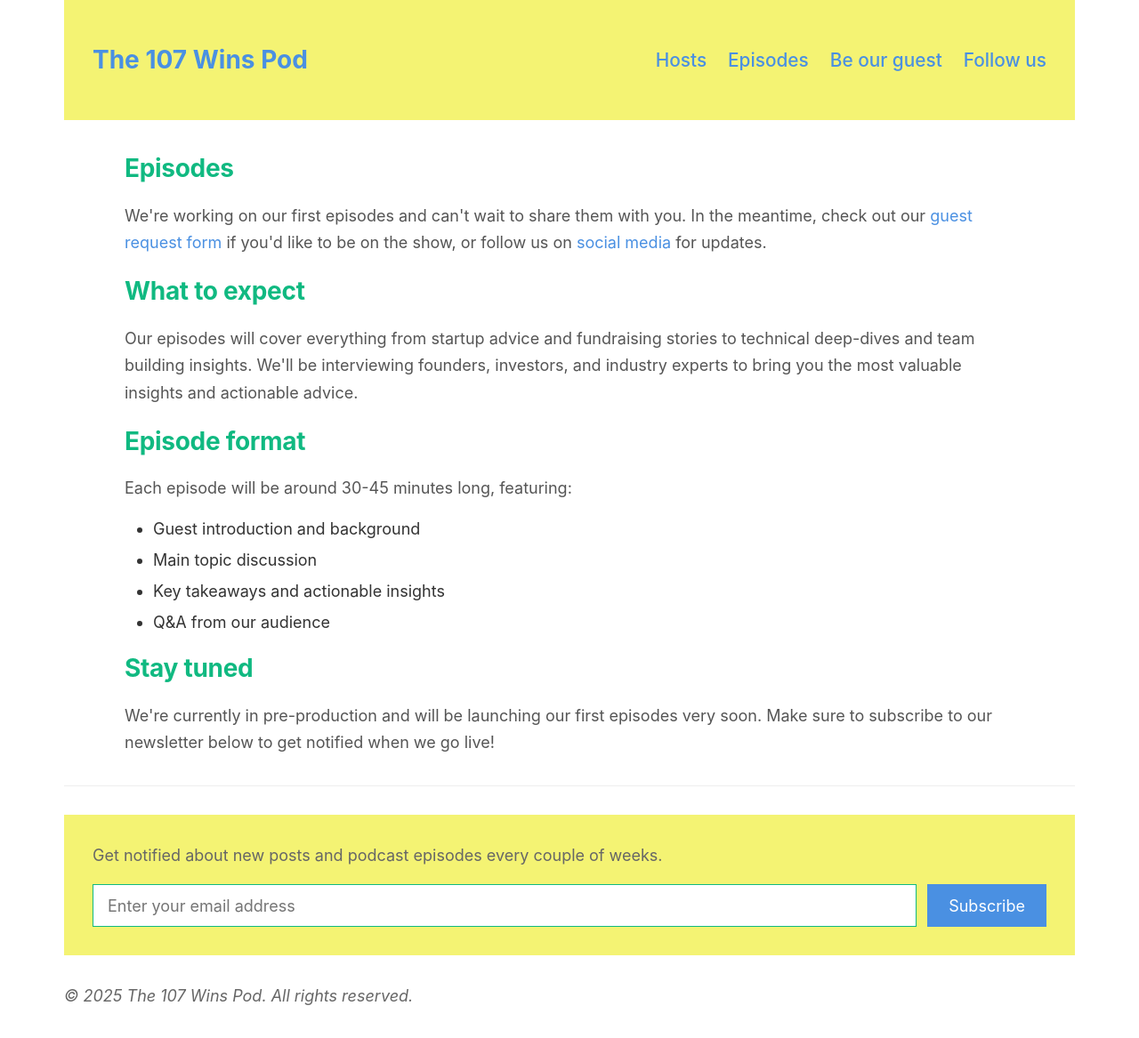
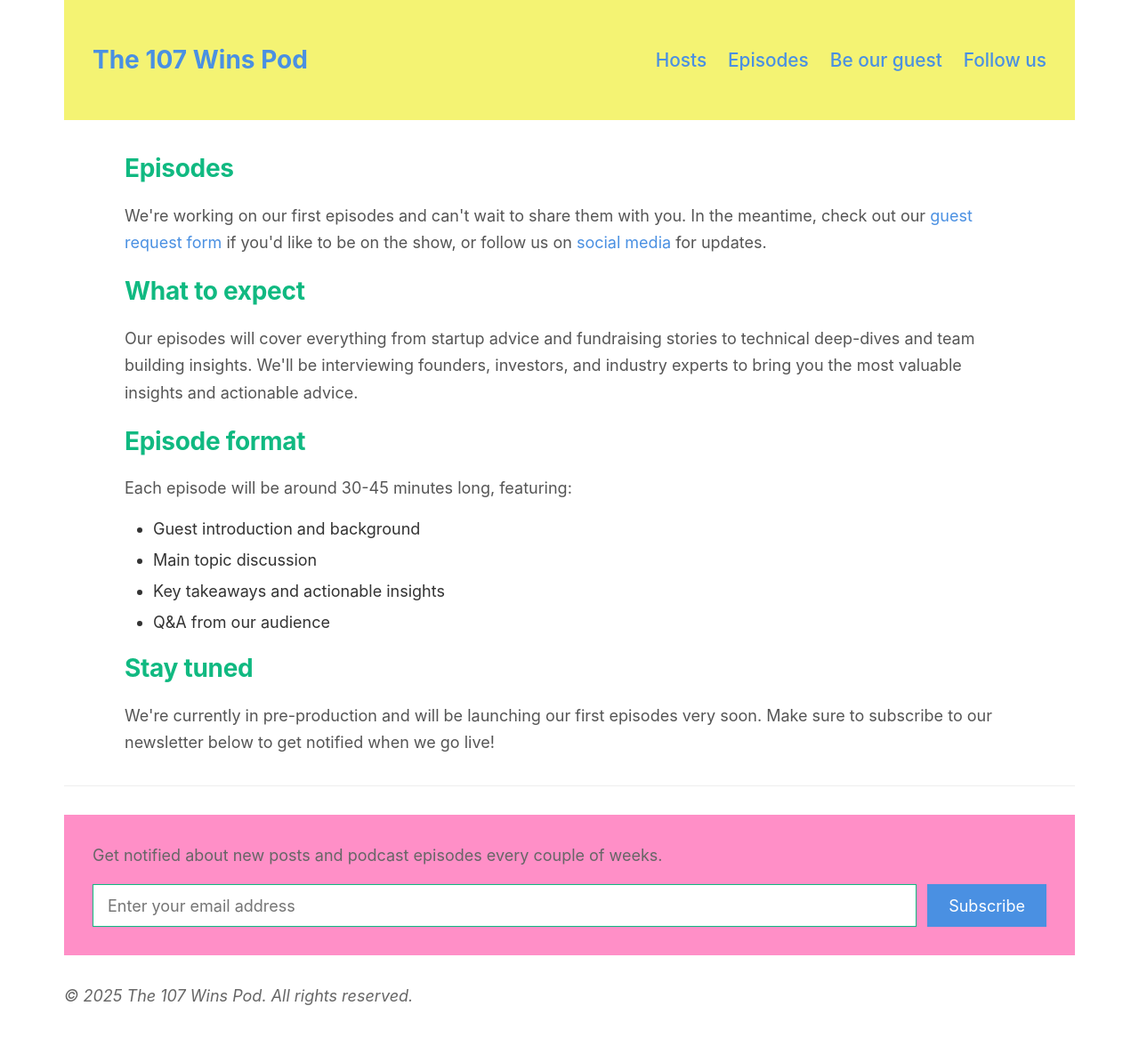
Before and after one commit to djpardis/djpardis.github.io, a Jekyll site: the page episodes.html, which Jekyll copies as it is, in a window 1280 px wide and 1167 px high. Shown: the whole window at 89% size. Built offline with Jekyll 4.4.1, drawn with Linux system fonts in a browser that asks for light colours.

Commit message:
Change footer newsletter container to light pink

```diff
--- a/107wins.html
+++ b/107wins.html
@@ -30,7 +30,7 @@
   <link rel="icon" type="image/png" sizes="16x16" href="/pod_favicon/favicon-16x16.png?v=4">
   <link rel="apple-touch-icon" sizes="180x180" href="/pod_favicon/apple-touch-icon.png?v=4">
 
-  <link rel="stylesheet" href="/public/css/107wins-shared.css?v=31">
+  <link rel="stylesheet" href="/public/css/107wins-shared.css?v=32">
 
   <!-- Structured Data for Site Hierarchy -->
   <script type="application/ld+json">
--- a/public/css/107wins-shared.css
+++ b/public/css/107wins-shared.css
@@ -242,7 +242,7 @@
 }
 
 .newsletter-signup {
-  background-color: rgb(244, 243, 115);
+  background-color: #FF8FC7;
   padding: 2rem;
   text-align: left;
   width: 100%;
```
